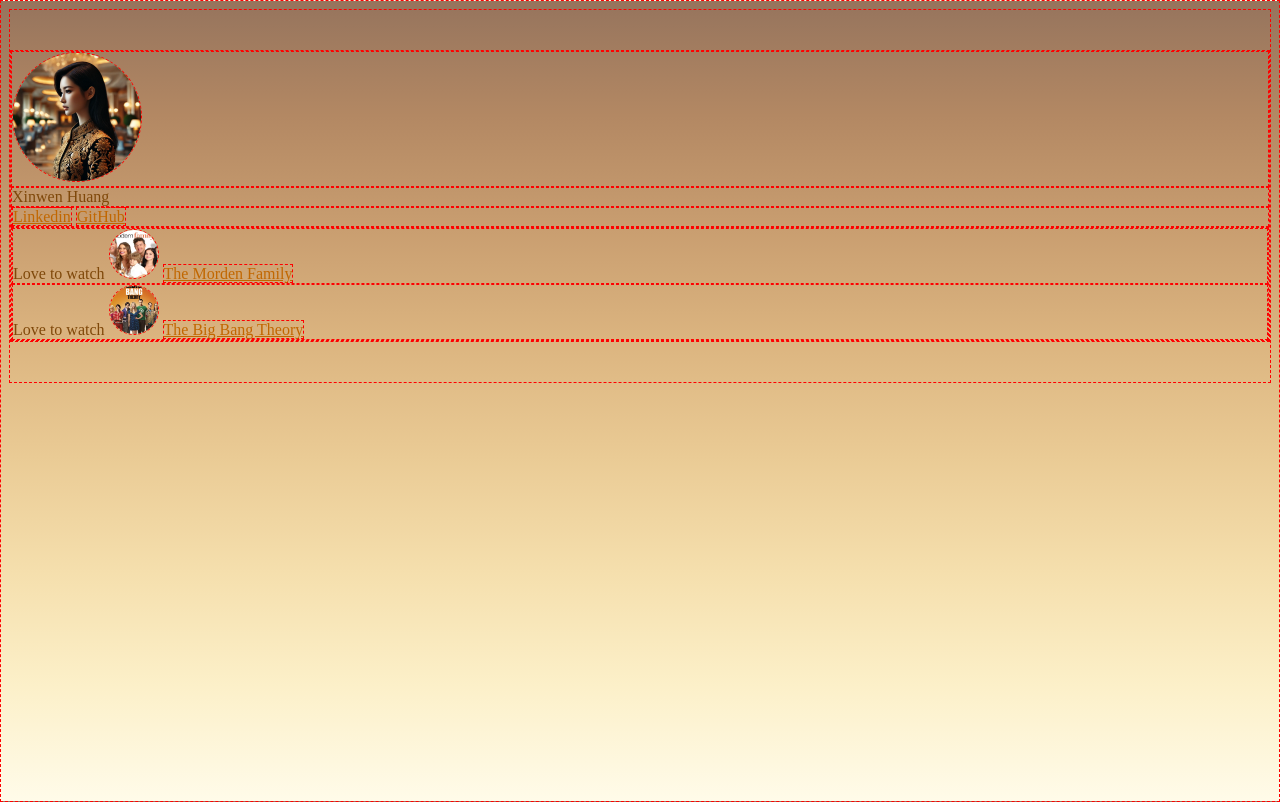
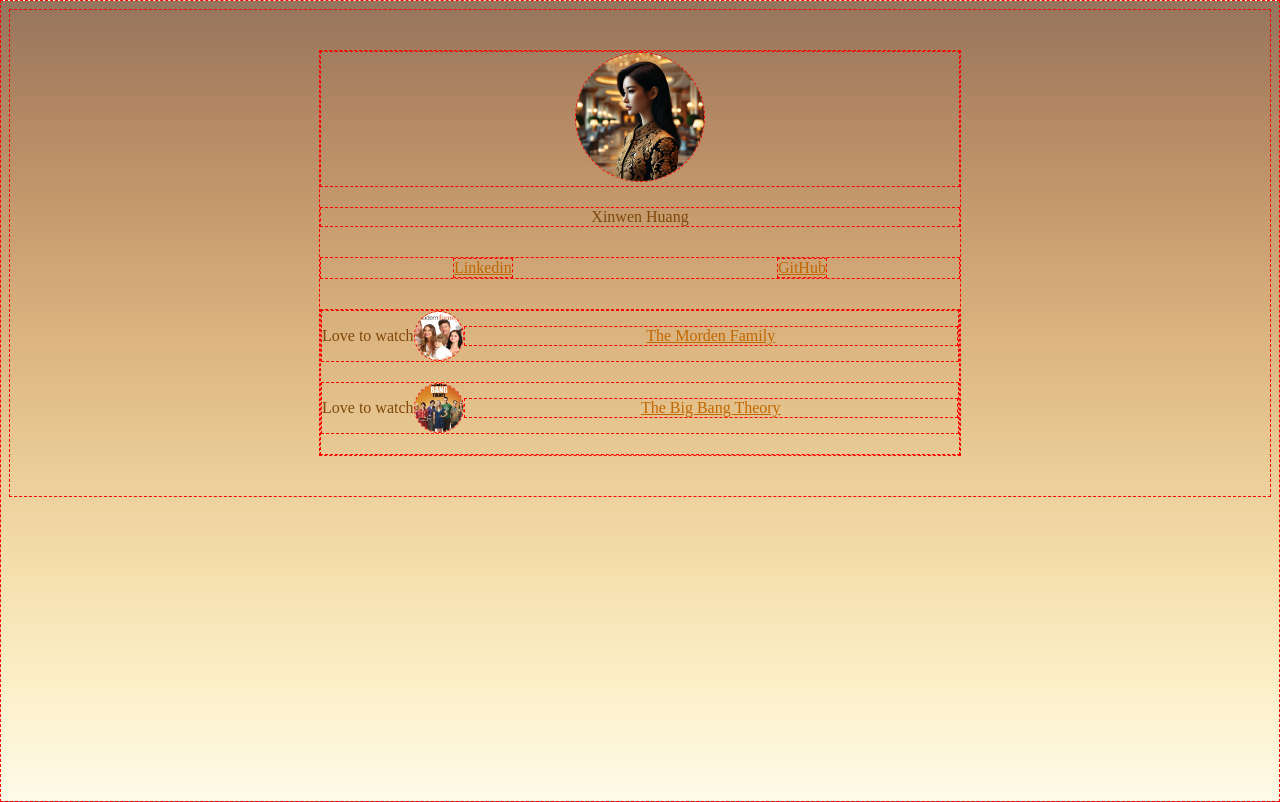
Before and after one commit to Hxw-w/Link-in-bio, a plain HTML site: page index.html in a window 1280 px wide. Drawn offline with Linux system fonts and the light colour scheme.

Commit message:
Layout update

```diff
--- a/index.html
+++ b/index.html
@@ -2,6 +2,7 @@
 <html>
 <head>
   <meta charset="UTF-8">
+  <meta name="viewport" content="width=device-width, initial-scale=1.0">
   <title>Xinwen Huang's link</title>
   <style>
     *{
@@ -35,6 +36,32 @@
       object-fit: cover;
       border-radius: 48px;
     }
+    .main-container{
+      max-width: 640px;
+      margin: auto;
+    }
+    .image-row{
+      margin-bottom: 20px;
+      text-align: center;
+    }
+    .name-row{
+      margin-bottom: 30px;
+      text-align: center;
+    }
+    .social-icons-row{
+      margin-bottom: 30px;
+      display: flex;
+      justify-content: space-around;
+    }
+    .item{
+      margin-bottom: 20px;
+      display: flex;
+      align-items: center;
+    }
+    .link-text{
+      text-align: center;
+      flex-grow: 1;
+    }
   </style>
 </head>
 <body>
@@ -54,11 +81,11 @@
     <div class="links-row">
       <div class="item">Love to watch
         <img class="thumbnail" src="/thumbnail/the_morden_family.png" alt="The Morden Family Picture">
-        <a href="https://www.imdb.com/title/tt1442437/" target="_blank">The Morden Family</a>
+        <a class="link-text" href="https://www.imdb.com/title/tt1442437/" target="_blank">The Morden Family</a>
       </div>
       <div class="item">Love to watch
         <img class="thumbnail" src="/thumbnail/the_big_bang.png" alt="The Big Bang Theory Picture">
-        <a href="https://www.imdb.com/title/tt0898266/" target="_blank">The Big Bang Theory</a>
+        <a class="link-text" href="https://www.imdb.com/title/tt0898266/" target="_blank">The Big Bang Theory</a>
       </div>
 
     </div><!--links-row-->
```
